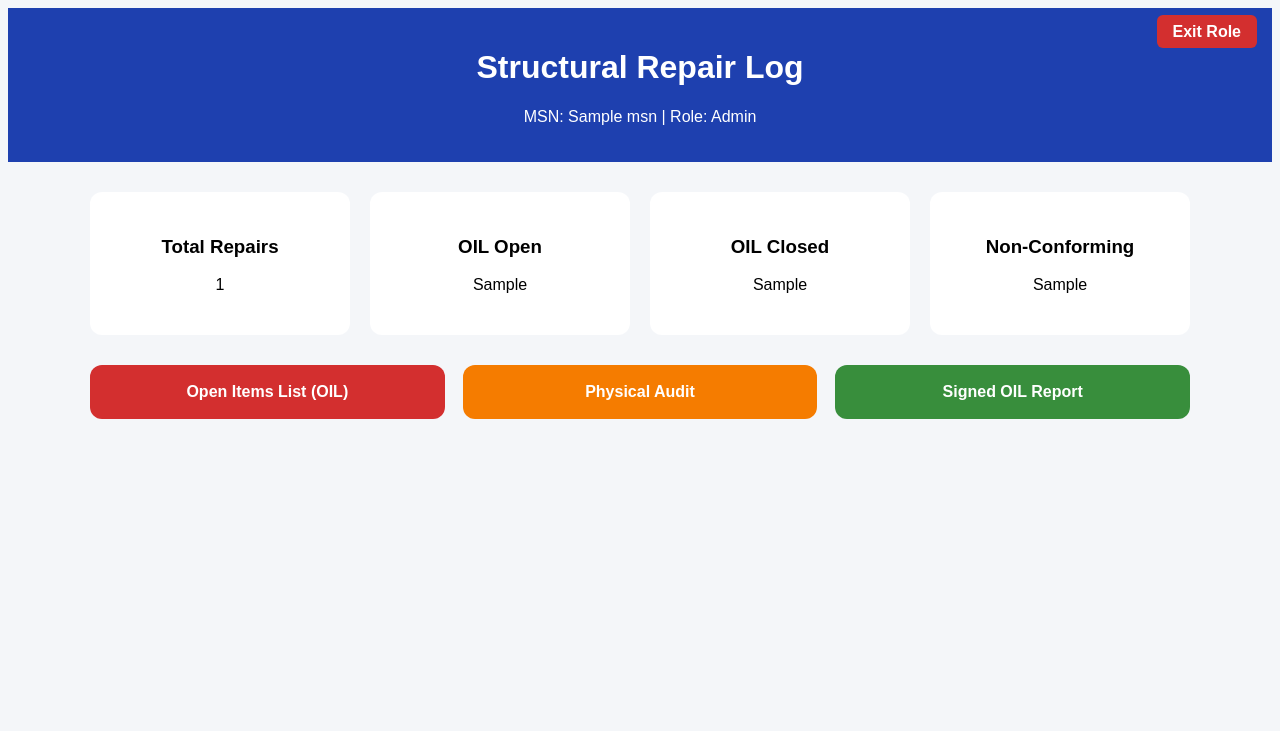
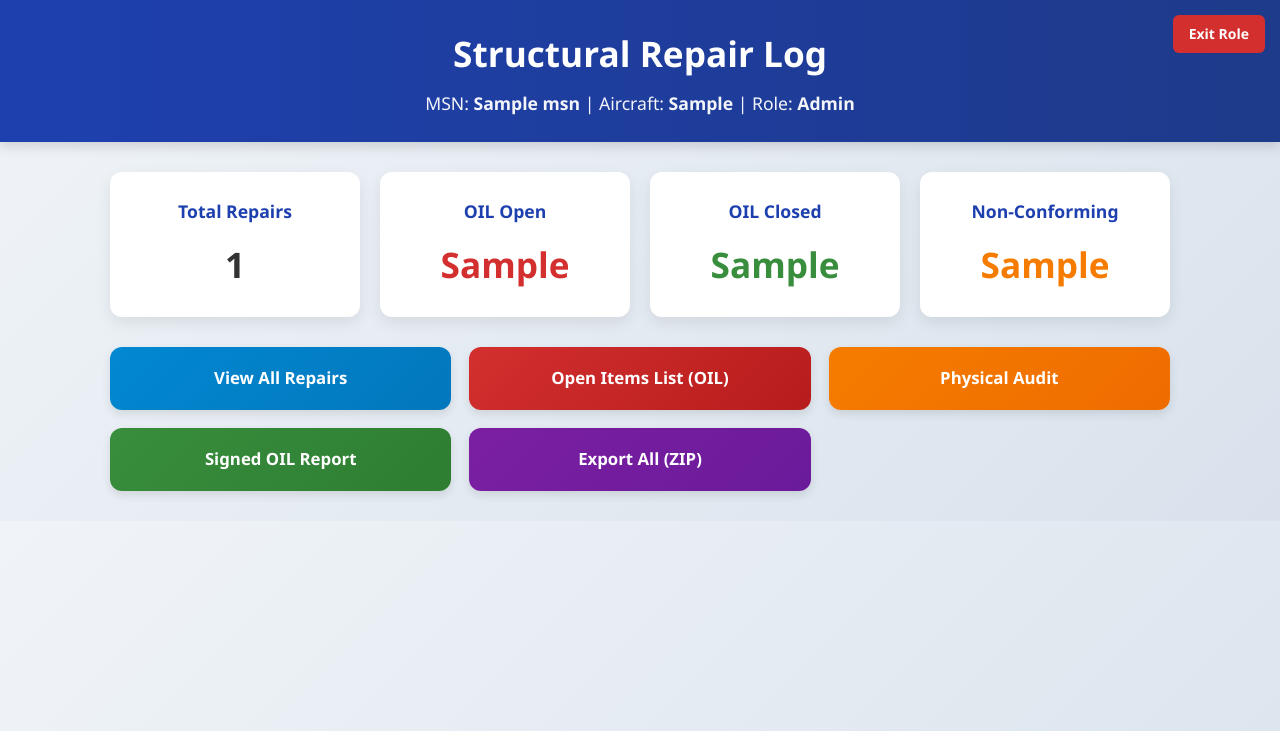
Before and after one commit to jquiroz343-sys/structural-repair-app, a Flask app: template templates/dashboard.html in a window 1280 px wide. Shown: the top 731 px of the page. Run offline with Flask 3, Linux system fonts and the light colour scheme; the template is opened without the code that fills it: most values are stand-ins (such as "Sample title", 1, 10 or a date in 2020).

Commit message:
Update dashboard.html

```diff
--- a/templates/dashboard.html
+++ b/templates/dashboard.html
@@ -2,38 +2,102 @@
 <html lang="en">
 <head>
     <meta charset="UTF-8">
+    <meta name="viewport" content="width=device-width, initial-scale=1.0">
     <title>Dashboard - {{ msn }}</title>
     <style>
-        body { font-family: Arial; background: #f4f6f9; position: relative; }
-        .header { background: #1e40af; color: white; padding: 20px; text-align: center; }
+        * { margin: 0; padding: 0; box-sizing: border-box; }
+        body {
+            font-family: 'Segoe UI', Tahoma, Geneva, Verdana, sans-serif;
+            background: linear-gradient(135deg, #f0f4f8 0%, #d9e2ec 100%);
+            color: #333;
+            line-height: 1.6;
+            position: relative;
+        }
+        .header {
+            background: linear-gradient(90deg, #1e40af, #1e3a8a);
+            color: white;
+            padding: 25px 20px;
+            text-align: center;
+            box-shadow: 0 4px 12px rgba(0,0,0,0.15);
+        }
+        .header h1 { font-size: 2.2rem; margin-bottom: 8px; font-weight: 700; }
+        .header p { font-size: 1.1rem; opacity: 0.95; }
         .container { max-width: 1100px; margin: 30px auto; padding: 0 20px; }
+
+        /* BOTONES ARRIBA DERECHA */
+        .nav-buttons {
+            position: absolute; top: 15px; right: 15px; display: flex; gap: 10px; z-index: 100;
+        }
+        .nav-btn {
+            background: #d32f2f; color: white; padding: 8px 16px; border-radius: 6px;
+            text-decoration: none; font-weight: bold; font-size: 14px; transition: 0.3s;
+        }
+        .nav-btn:hover { background: #b71c1c; }
+
         .stats { display: grid; grid-template-columns: repeat(auto-fit, minmax(220px, 1fr)); gap: 20px; margin-bottom: 30px; }
-        .stat-card { background: white; padding: 25px; border-radius: 12px; text-align: center; }
-        .menu { display: grid; grid-template-columns: repeat(auto-fit, minmax(260px, 1fr)); gap: 18px; }
-        .menu-btn { padding: 18px; text-align: center; color: white; font-weight: bold; border-radius: 12px; text-decoration: none; }
-        .btn-oil { background: #d32f2f; }
-        .btn-physical { background: #f57c00; }
-        .btn-signed { background: #388e3c; }
+        .stat-card { background: white; padding: 25px; border-radius: 12px; text-align: center; box-shadow: 0 6px 16px rgba(0,0,0,0.08); transition: transform 0.2s; }
+        .stat-card:hover { transform: translateY(-5px); }
+        .stat-card h3 { color: #1e40af; font-size: 1.1rem; margin-bottom: 10px; font-weight: 600; }
+        .stat-card p { font-size: 2.2rem; font-weight: 800; margin: 0; }
+        .stat-open { color: #d32f2f; }
+        .stat-closed { color: #388e3c; }
+        .stat-nonconf { color: #f57c00; }
+
+        .menu { display: grid; grid-template-columns: repeat(auto-fit, minmax(260px, 1fr)); gap: 18px; margin-top: 10px; }
+        .menu-btn {
+            display: block; padding: 18px 20px; text-align: center; text-decoration: none;
+            color: white; font-weight: 700; font-size: 1.05rem; border-radius: 12px;
+            transition: all 0.3s ease; box-shadow: 0 4px 10px rgba(0,0,0,0.1);
+        }
+        .menu-btn:hover { transform: translateY(-3px); box-shadow: 0 8px 18px rgba(0,0,0,0.15); }
+
+        .btn-add { background: linear-gradient(135deg, #1976d2, #1565c0); }
+        .btn-view { background: linear-gradient(135deg, #0288d1, #0277bd); }
+        .btn-oil { background: linear-gradient(135deg, #d32f2f, #b71c1c); }
+        .btn-physical { background: linear-gradient(135deg, #f57c00, #ef6c00); }
+        .btn-signed { background: linear-gradient(135deg, #388e3c, #2e7d32); }
+        .btn-export { background: linear-gradient(135deg, #7b1fa2, #6a1b9a); }
+
+        @media (max-width: 768px) {
+            .header h1 { font-size: 1.8rem; }
+            .stats { grid-template-columns: 1fr 1fr; }
+            .menu { grid-template-columns: 1fr; }
+            .nav-buttons { top: 10px; right: 10px; }
+        }
     </style>
 </head>
 <body>
-    <div style="position: absolute; top: 15px; right: 15px;">
-        <a href="/logout/{{ msn }}" style="background: #d32f2f; color: white; padding: 8px 16px; border-radius: 6px; text-decoration: none; font-weight: bold;">Exit Role</a>
+
+    <!-- BOTÓN SALIR DEL ROL -->
+    <div class="nav-buttons">
+        <a href="/logout/{{ msn }}" class="nav-btn">Exit Role</a>
     </div>
 
-    <div class="header"><h1>Structural Repair Log</h1><p>MSN: {{ msn }} | Role: {{ role|title }}</p></div>
+    <div class="header">
+        <h1>Structural Repair Log</h1>
+        <p>MSN: <strong>{{ msn }}</strong> | Aircraft: <strong>{{ details.Aircraft_Type or 'N/A' }}</strong> | Role: <strong>{{ role|title }}</strong></p>
+    </div>
+
     <div class="container">
         <div class="stats">
             <div class="stat-card"><h3>Total Repairs</h3><p>{{ repairs|length }}</p></div>
-            <div class="stat-card"><h3>OIL Open</h3><p>{{ oil_open }}</p></div>
-            <div class="stat-card"><h3>OIL Closed</h3><p>{{ oil_closed }}</p></div>
-            <div class="stat-card"><h3>Non-Conforming</h3><p>{{ non_conforming }}</p></div>
+            <div class="stat-card"><h3>OIL Open</h3><p class="stat-open">{{ oil_open }}</p></div>
+            <div class="stat-card"><h3>OIL Closed</h3><p class="stat-closed">{{ oil_closed }}</p></div>
+            <div class="stat-card"><h3>Non-Conforming</h3><p class="stat-nonconf">{{ non_conforming }}</p></div>
         </div>
 
         <div class="menu">
+            <!-- SOLO OPERATOR PUEDE AÑADIR -->
+            {% if role == 'operator' %}
+            <a href="/edit/{{ msn }}/NEW" class="menu-btn btn-add">Add New Repair</a>
+            {% endif %}
+
+            <!-- TODOS PUEDEN VER Y USAR -->
+            <a href="/view/{{ msn }}" class="menu-btn btn-view">View All Repairs</a>
             <a href="/oil/{{ msn }}" class="menu-btn btn-oil">Open Items List (OIL)</a>
             <a href="/physical_audit/{{ msn }}" class="menu-btn btn-physical">Physical Audit</a>
             <a href="/signed_oil_report/{{ msn }}" class="menu-btn btn-signed">Signed OIL Report</a>
+            <a href="/api/export/all/{{ msn }}" class="menu-btn btn-export">Export All (ZIP)</a>
         </div>
     </div>
 </body>
```
